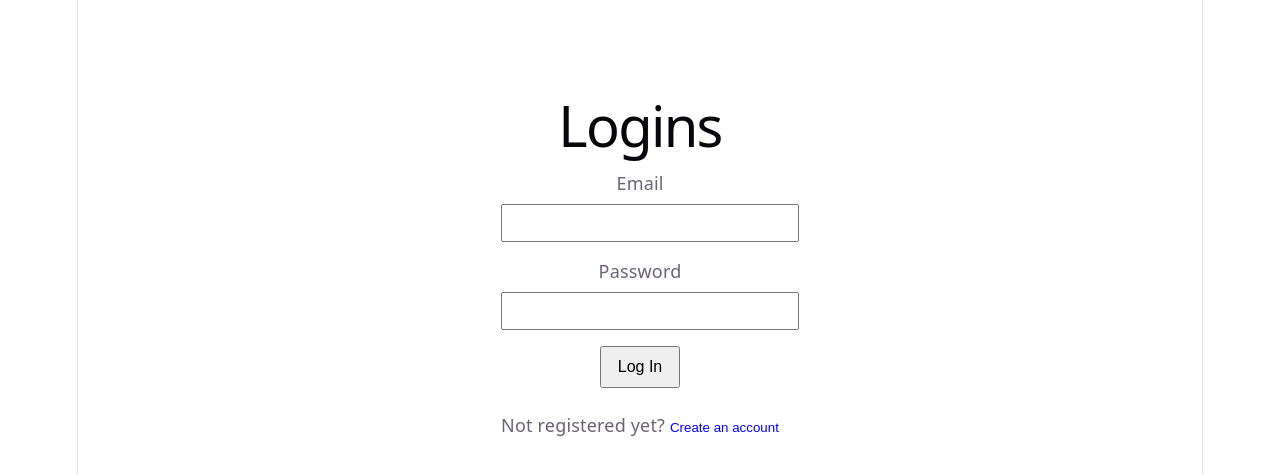
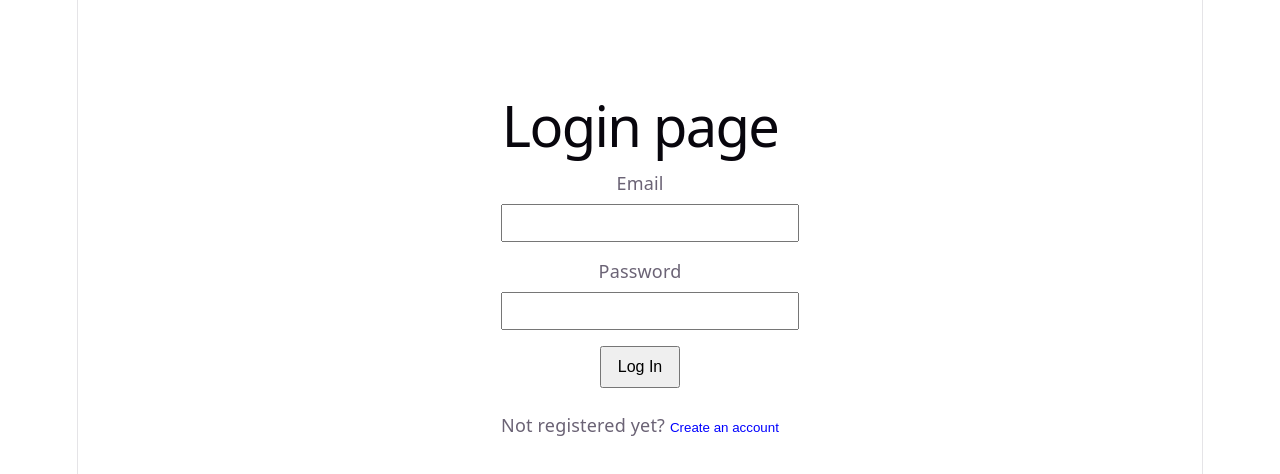
Before and after one commit to ervishalsinha/practice-azure, a React (Vite) app in the folder frontend/: page /login in a window 1280 px wide. Shown: the top 474 px of the page. Built offline with nearby package versions, Linux system fonts and the light colour scheme; no server answers.

Commit message:
test frontend

```diff
--- a/frontend/src/pages/Login.tsx
+++ b/frontend/src/pages/Login.tsx
@@ -31,7 +31,7 @@ export default function Login() {
 
   return (
     <div style={{ maxWidth: "400px", margin: "80px auto" }}>
-      <h1>Logins</h1>
+      <h1>Login page</h1>
       <form onSubmit={handleSubmit}>
         <div style={{ marginBottom: "16px" }}>
           <label style={{ display: "block", marginBottom: "8px" }}>Email</label>
```
